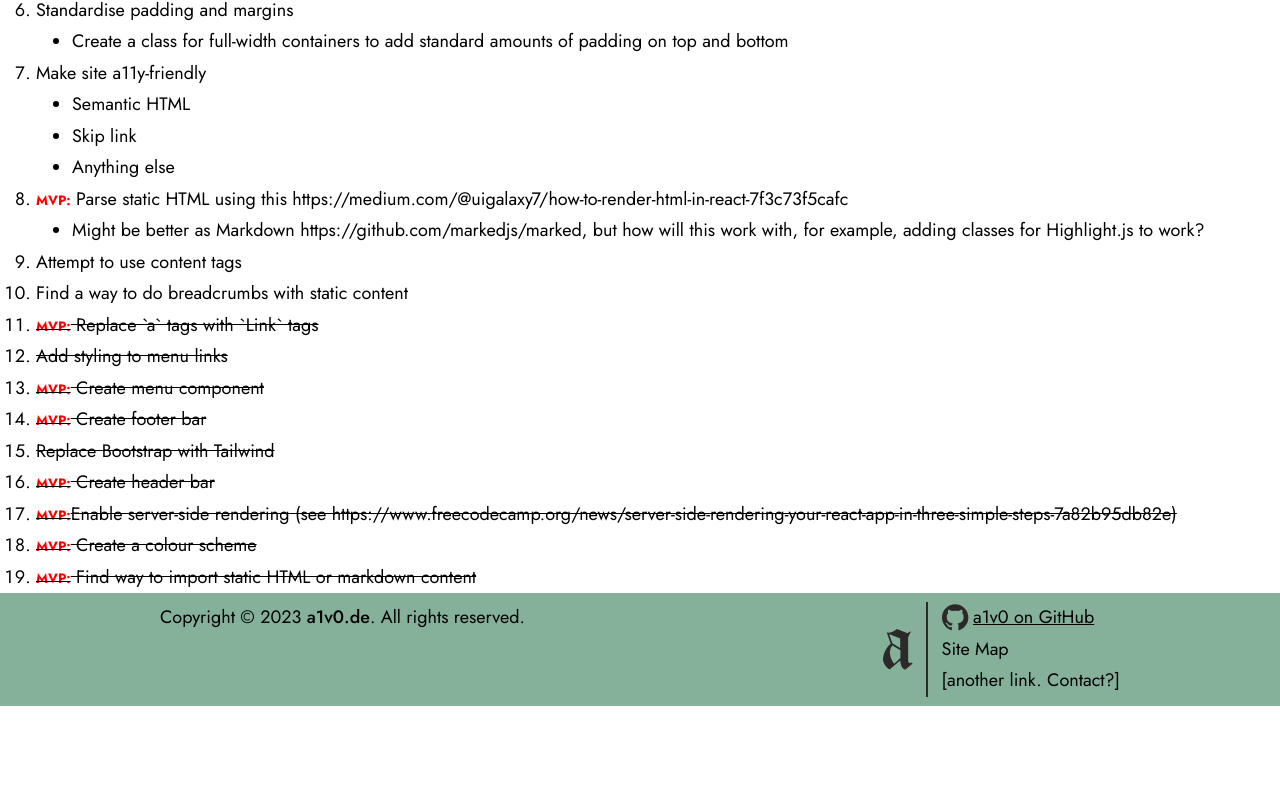
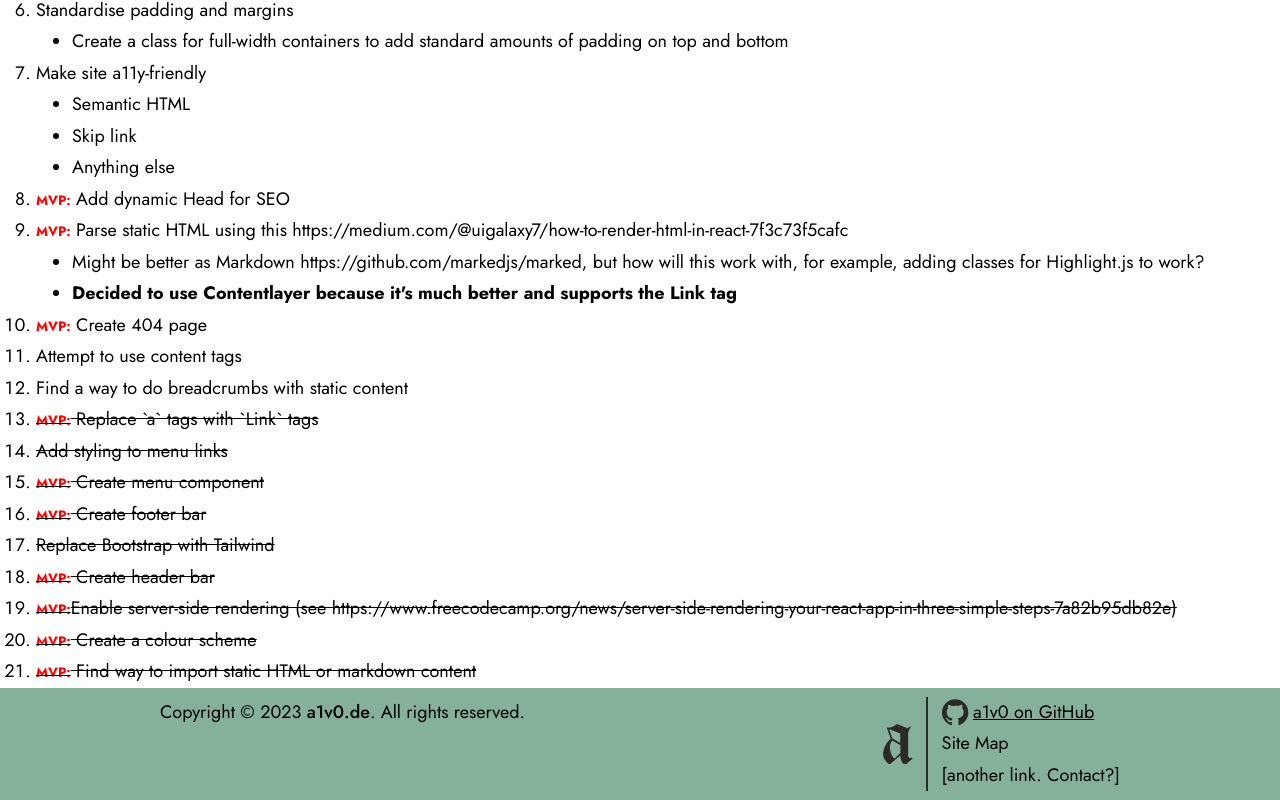
Before and after one commit to a1v0/a1v0.de, a Next.js app: page / in a window 1280 px wide. Shown: the part 1045-1845 px from the top of the page. Before the commit the page ends 1751 px from the top, so only its background shows below. Built offline with nearby package versions, Linux system fonts and the light colour scheme.

Commit message:
Update to-do list

```diff
--- a/app/page.tsx
+++ b/app/page.tsx
@@ -78,6 +78,7 @@ export default function Home() {
                         <li>Anything else</li>
                     </ul>
                 </li>
+                <li>{mvp} Add dynamic Head for SEO</li>
                 <li>
                     {mvp} Parse static HTML using this
                     https://medium.com/@uigalaxy7/how-to-render-html-in-react-7f3c73f5cafc
@@ -88,8 +89,15 @@ export default function Home() {
                             this work with, for example, adding classes for
                             Highlight.js to work?
                         </li>
+                        <li>
+                            <strong>
+                                Decided to use Contentlayer because it's much
+                                better and supports the Link tag
+                            </strong>
+                        </li>
                     </ul>
                 </li>
+                <li>{mvp} Create 404 page</li>
                 <li>Attempt to use content tags</li>
                 <li>Find a way to do breadcrumbs with static content</li>
                 <li className="line-through">
```
